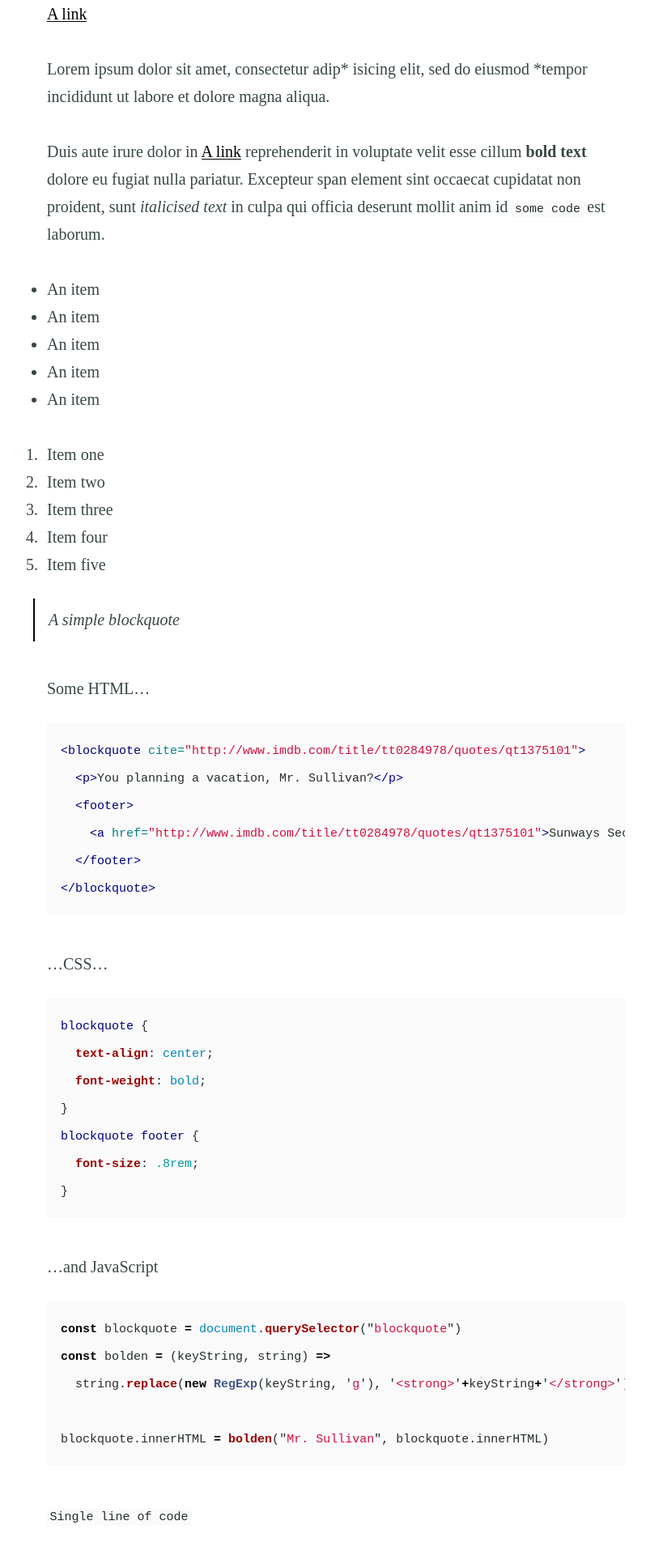
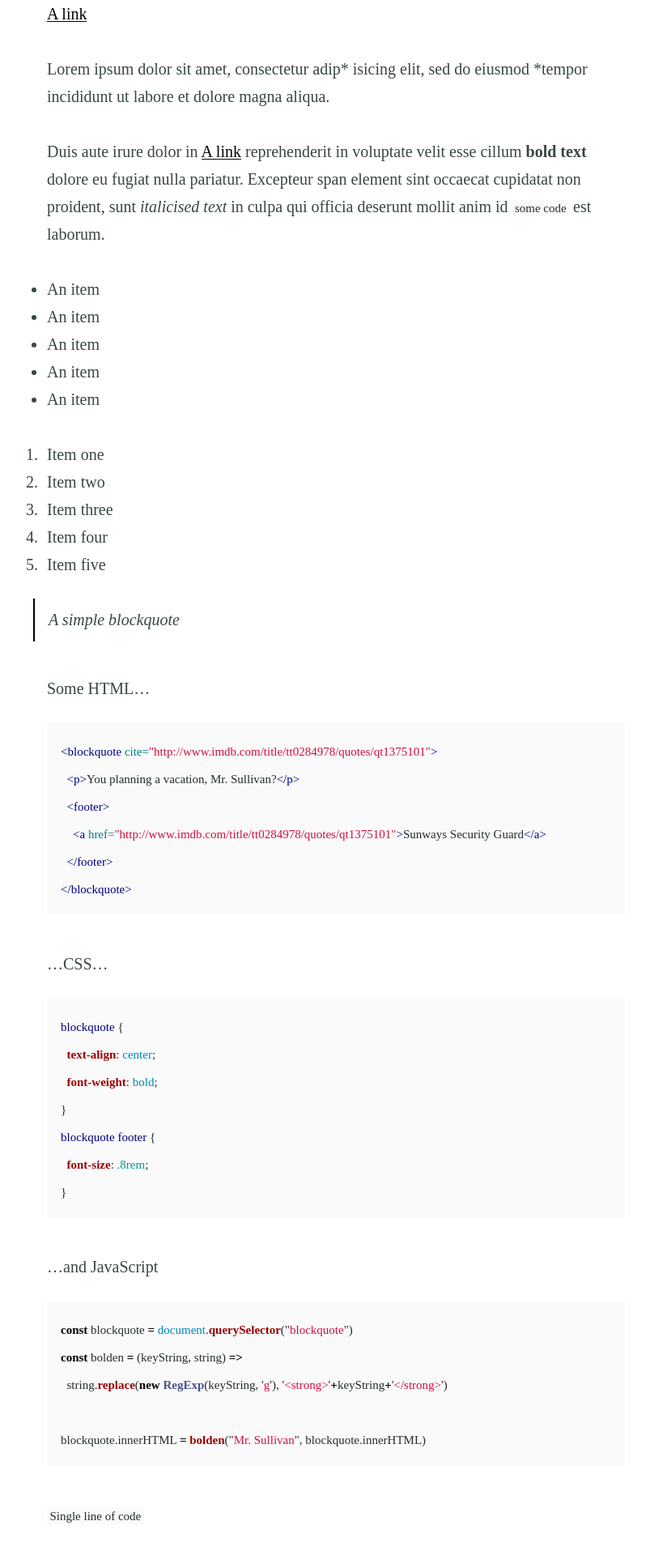
Before and after one commit to lukasgolino/SolveThePuzzle.github.io, a Jekyll site: the page built from elements.md, in a window 1280 px wide. Shown: the part 902-2822 px from the top of the page at 81% size, without its empty margins (6-809 px from the left). Built offline with Jekyll 4.4.1, drawn with Linux system fonts in a browser that asks for light colours; some web fonts are replaced.

Commit message:
Update _settings.scss

```diff
--- a/_sass/_settings.scss
+++ b/_sass/_settings.scss
@@ -15,7 +15,7 @@
 
 // Typography
 $bodytype: (
-  font-family: "Mondra, serif",
+  font-family: "Mondra",
   regular: 400,
   bold: 700,
   italic: italic,
@@ -23,14 +23,14 @@
 ) !default;
 
 $headingtype: (
-  font-family: '"Mondra", serif',
+  font-family: "Mondra-Bold",
   regular: 400,
   bold: 700,
   cap-height: 0.75
 ) !default;
 
 $monospacetype: (
-  font-family: "Mondra, monospace",
+  font-family: "Mondra",
   regular: 400,
   cap-height: 0.68
 ) !default;
@@ -41,3 +41,7 @@
   font-family: "Mondra";
   src: url("/assets/fonts/Monda-Regular.tff");
 }
+@font-face {
+  font-family: "Mondra-Bold";
+  src: url("/assets/fonts/Monda-Bold.tff");
+}
```
